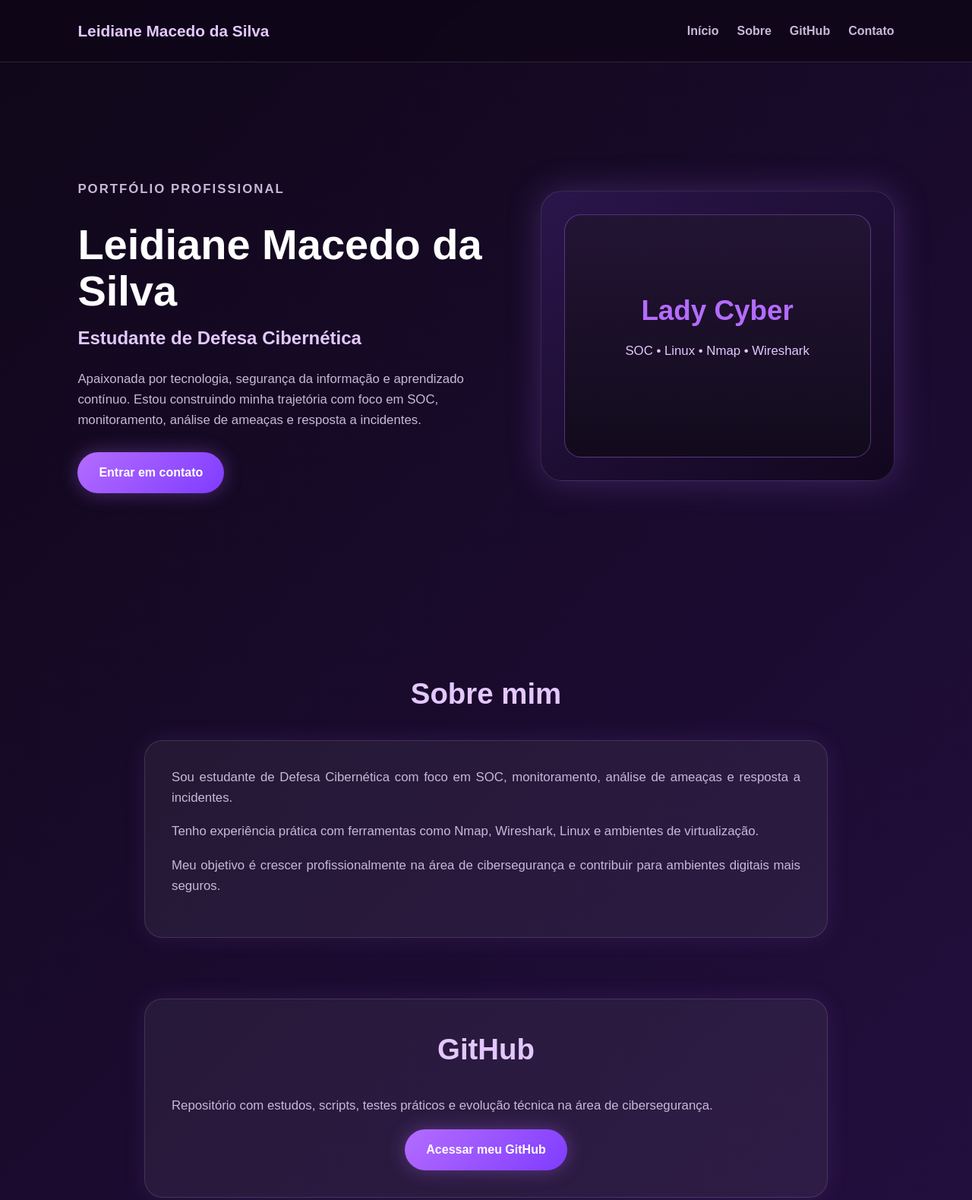
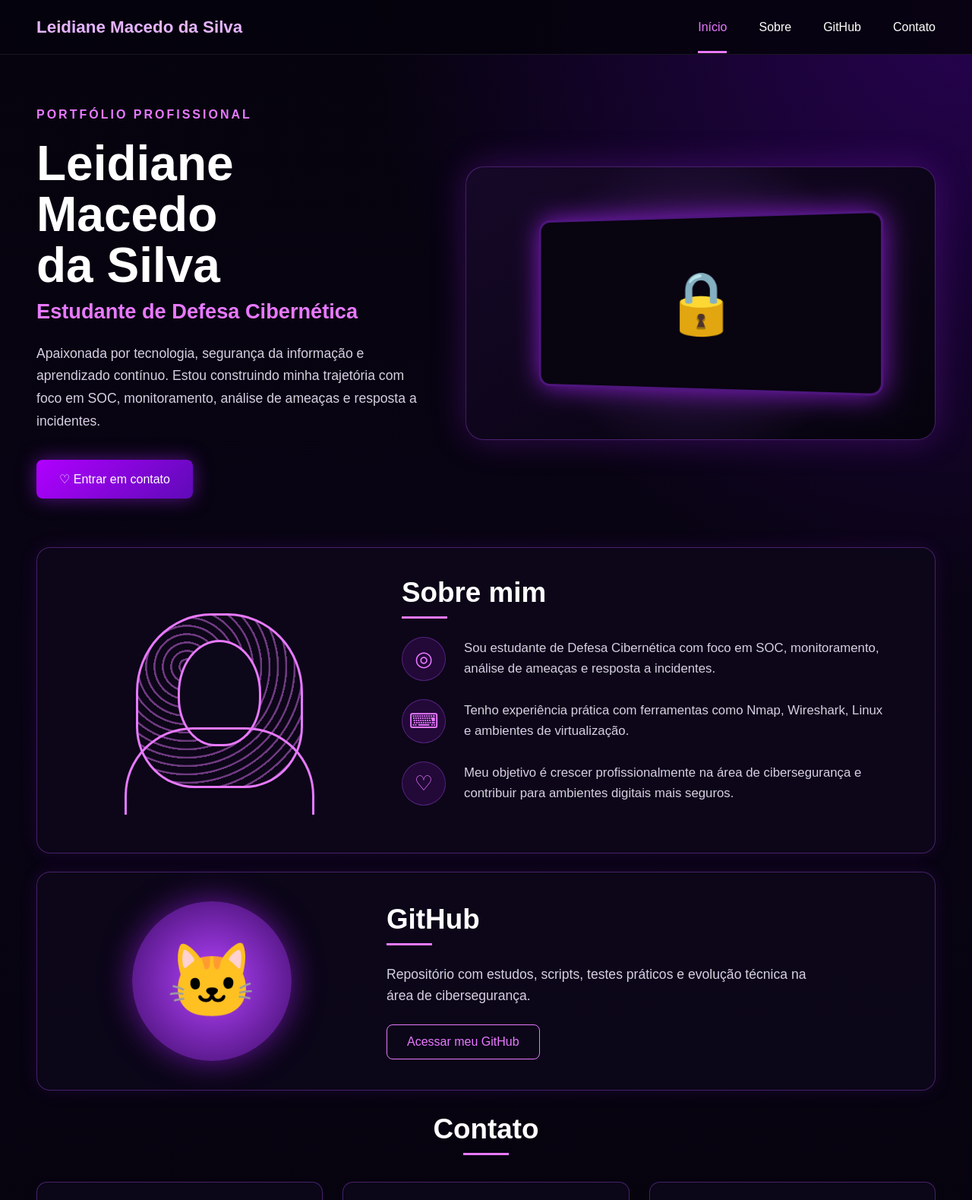
Before and after one commit to Ane-6/leidiane-portfolio, a plain HTML site: page index.html in a window 1280 px wide. Shown: the top 1579 px of the page at 76% size. Drawn offline with Linux system fonts and the light colour scheme.

Commit message:
novo layout portfólio

```diff
--- a/index.html
+++ b/index.html
@@ -1,14 +1,14 @@
 <!DOCTYPE html>
 <html lang="pt-BR">
 <head>
-  <meta charset="UTF-8" />
-  <meta name="viewport" content="width=device-width, initial-scale=1.0" />
+  <meta charset="UTF-8">
+  <meta name="viewport" content="width=device-width, initial-scale=1.0">
   <title>Leidiane Macedo da Silva | Lady Cyber</title>
-  <link rel="stylesheet" href="style.css" />
+  <link rel="stylesheet" href="style.css">
 </head>
 <body>
 
-  <header class="header">
+<header>
   <h1>Leidiane Macedo da Silva</h1>
 
   <nav>
@@ -19,10 +19,11 @@
   </nav>
 </header>
 
-  <section id="inicio" class="hero">
-    <div class="hero-text">
-      <p class="tag">Portfólio Profissional</p>
-      <h2>Leidiane Macedo da Silva</h2>
+<main id="inicio" class="hero">
+  <section class="hero-text">
+    <span>PORTFÓLIO PROFISSIONAL</span>
+
+    <h2>Leidiane Macedo<br>da Silva</h2>
     <h3>Estudante de Defesa Cibernética</h3>
 
     <p>
@@ -31,52 +32,60 @@
       análise de ameaças e resposta a incidentes.
     </p>
 
-      <a class="btn" href="#contato">Entrar em contato</a>
+    <a href="#contato" class="btn">♡ Entrar em contato</a>
+  </section>
+
+  <section class="notebook">
+    <div class="screen">
+      <div class="shield">🔒</div>
+    </div>
+  </section>
+</main>
+
+<section id="sobre" class="card about">
+  <div class="avatar">
+    <div class="hair"></div>
+    <div class="head"></div>
+    <div class="body"></div>
   </div>
 
-    <div class="hero-card">
-      <div class="screen">
-        <span>Lady Cyber</span>
-        <p>SOC • Linux • Nmap • Wireshark</p>
+  <div class="content">
+    <h2>Sobre mim</h2>
+
+    <div class="item">
+      <span>◎</span>
+      <p>Sou estudante de Defesa Cibernética com foco em SOC, monitoramento, análise de ameaças e resposta a incidentes.</p>
+    </div>
+
+    <div class="item">
+      <span>⌨</span>
+      <p>Tenho experiência prática com ferramentas como Nmap, Wireshark, Linux e ambientes de virtualização.</p>
+    </div>
+
+    <div class="item">
+      <span>♡</span>
+      <p>Meu objetivo é crescer profissionalmente na área de cibersegurança e contribuir para ambientes digitais mais seguros.</p>
     </div>
   </div>
 </section>
 
-  <section id="sobre" class="section">
-    <h2>Sobre mim</h2>
+<section id="github" class="card github">
+  <div class="github-icon">🐱</div>
 
-    <div class="about-box">
-      <p>
-        Sou estudante de Defesa Cibernética com foco em SOC, monitoramento,
-        análise de ameaças e resposta a incidentes.
-      </p>
-
-      <p>
-        Tenho experiência prática com ferramentas como Nmap, Wireshark, Linux
-        e ambientes de virtualização.
-      </p>
-
-      <p>
-        Meu objetivo é crescer profissionalmente na área de cibersegurança
-        e contribuir para ambientes digitais mais seguros.
-      </p>
-    </div>
-  </section>
-
-  <section id="github" class="section github">
+  <div>
     <h2>GitHub</h2>
-
     <p>
       Repositório com estudos, scripts, testes práticos e evolução técnica
       na área de cibersegurança.
     </p>
 
-    <a class="btn" href="https://github.com/Ane-6" target="_blank">
+    <a href="https://github.com/Ane-6" target="_blank" class="outline-btn">
       Acessar meu GitHub
     </a>
+  </div>
 </section>
 
-  <section id="contato" class="section">
+<section id="contato" class="contact">
   <h2>Contato</h2>
 
   <div class="contact-grid">
@@ -101,7 +110,7 @@
 </section>
 
 <footer>
-    <p>© 2026 Leidiane Macedo da Silva | Lady Cyber</p>
+  © 2026 Leidiane Macedo da Silva | Lady Cyber 💜
 </footer>
 
 </body>
--- a/style.css
+++ b/style.css
@@ -5,242 +5,368 @@
 }
 
 :root {
-  --bg: #0f0718;
-  --card: #1a0f2e;
-  --primary: #b46cff;
-  --secondary: #e4c7ff;
+  --bg: #05030d;
+  --card: #0d071a;
+  --purple: #a020f0;
+  --purple-light: #e879ff;
   --text: #ffffff;
-  --muted: #c9b8d8;
-  --border: rgba(255, 255, 255, 0.12);
+  --muted: #d8cfe4;
+  --border: rgba(180, 80, 255, 0.35);
 }
 
 body {
   font-family: Arial, Helvetica, sans-serif;
-  background: linear-gradient(135deg, #0f0718, #1b0b2f, #261044);
+  background:
+    radial-gradient(circle at top right, rgba(126, 0, 255, 0.28), transparent 35%),
+    linear-gradient(180deg, #05030d, #090414 45%, #05030d);
   color: var(--text);
-  line-height: 1.6;
+  min-height: 100vh;
 }
 
-.header {
-  width: 100%;
-  padding: 24px 8%;
+header {
+  height: 72px;
+  padding: 0 48px;
   display: flex;
   align-items: center;
   justify-content: space-between;
-  background: rgba(15, 7, 24, 0.85);
-  backdrop-filter: blur(10px);
-  position: sticky;
-  top: 0;
-  z-index: 10;
-  border-bottom: 1px solid var(--border);
+  border-bottom: 1px solid rgba(255, 255, 255, 0.08);
+  background: rgba(5, 3, 13, 0.9);
 }
 
-.header h1 {
-  font-size: 1.3rem;
-  color: var(--secondary);
+header h1 {
+  font-size: 1.4rem;
+  color: #e5b4ff;
 }
 
 nav {
   display: flex;
-  gap: 24px;
+  gap: 42px;
 }
 
 nav a {
-  color: var(--muted);
+  color: #fff;
   text-decoration: none;
-  font-weight: 600;
-  transition: 0.3s;
+  font-size: 1rem;
+  position: relative;
 }
 
-nav a:hover {
-  color: var(--primary);
+nav a:hover,
+nav a:first-child {
+  color: var(--purple-light);
+}
+
+nav a:first-child::after {
+  content: "";
+  width: 100%;
+  height: 3px;
+  background: var(--purple-light);
+  position: absolute;
+  left: 0;
+  bottom: -25px;
 }
 
 .hero {
-  min-height: 90vh;
-  padding: 80px 8%;
+  padding: 70px 48px 40px;
   display: grid;
-  grid-template-columns: 1.2fr 1fr;
+  grid-template-columns: 1fr 1.2fr;
+  align-items: center;
   gap: 50px;
-  align-items: center;
 }
 
-.tag {
-  color: var(--primary);
+.hero-text span {
+  color: var(--purple-light);
+  letter-spacing: 3px;
   font-weight: bold;
-  text-transform: uppercase;
-  letter-spacing: 2px;
-  margin-bottom: 12px;
 }
 
-.hero h2 {
-  font-size: 3.5rem;
-  line-height: 1.1;
-  margin-bottom: 12px;
+.hero-text h2 {
+  font-size: 4rem;
+  line-height: 1.05;
+  margin: 22px 0 10px;
 }
 
-.hero h3 {
-  font-size: 1.5rem;
-  color: var(--secondary);
-  margin-bottom: 22px;
+.hero-text h3 {
+  font-size: 1.7rem;
+  color: var(--purple-light);
+  margin-bottom: 25px;
 }
 
-.hero p {
-  max-width: 650px;
+.hero-text p {
+  max-width: 520px;
   color: var(--muted);
-  font-size: 1.05rem;
-  margin-bottom: 28px;
+  font-size: 1.1rem;
+  line-height: 1.7;
+  margin-bottom: 35px;
 }
 
 .btn {
   display: inline-block;
-  padding: 14px 28px;
-  border-radius: 30px;
-  background: linear-gradient(135deg, #b46cff, #7f3cff);
+  padding: 16px 30px;
+  background: linear-gradient(135deg, #b000ff, #5f0ab8);
   color: white;
+  border-radius: 8px;
   text-decoration: none;
-  font-weight: bold;
-  box-shadow: 0 0 25px rgba(180, 108, 255, 0.35);
-  transition: 0.3s;
+  box-shadow: 0 0 25px rgba(160, 32, 240, 0.5);
 }
 
-.btn:hover {
-  transform: translateY(-3px);
-  box-shadow: 0 0 35px rgba(180, 108, 255, 0.55);
-}
-
-.hero-card {
-  background: linear-gradient(145deg, #2b154b, #12071f);
+.notebook {
+  height: 360px;
+  background:
+    radial-gradient(circle, rgba(180, 80, 255, 0.25), transparent 60%),
+    linear-gradient(145deg, #160828, #05030d);
+  border-radius: 24px;
   border: 1px solid var(--border);
-  border-radius: 28px;
-  padding: 30px;
-  box-shadow: 0 0 45px rgba(180, 108, 255, 0.25);
+  display: flex;
+  align-items: center;
+  justify-content: center;
+  box-shadow: 0 0 45px rgba(160, 32, 240, 0.28);
 }
 
 .screen {
-  height: 320px;
-  border-radius: 22px;
-  background:
-    linear-gradient(rgba(180, 108, 255, 0.15), rgba(180, 108, 255, 0.05)),
-    #090510;
-  border: 1px solid rgba(180, 108, 255, 0.4);
-  display: flex;
-  flex-direction: column;
-  align-items: center;
-  justify-content: center;
+  width: 75%;
+  height: 230px;
+  background: #080410;
+  border: 3px solid #4e167d;
+  border-radius: 16px;
+  display: grid;
+  place-items: center;
+  transform: perspective(800px) rotateY(-12deg);
+  box-shadow: 0 0 35px rgba(160, 32, 240, 0.8);
 }
 
-.screen span {
-  font-size: 2.3rem;
-  font-weight: bold;
-  color: var(--primary);
+.shield {
+  font-size: 5rem;
+  color: var(--purple-light);
 }
 
-.screen p {
-  margin-top: 10px;
-  color: var(--secondary);
+.card {
+  width: calc(100% - 96px);
+  margin: 24px auto;
+  padding: 38px 60px;
+  background: rgba(13, 7, 26, 0.88);
+  border: 1px solid var(--border);
+  border-radius: 18px;
+  box-shadow: 0 0 25px rgba(160, 32, 240, 0.12);
 }
 
-.section {
-  padding: 80px 8%;
+.about {
+  display: grid;
+  grid-template-columns: 360px 1fr;
+  gap: 60px;
+  align-items: center;
 }
 
-.section h2 {
-  font-size: 2.4rem;
-  color: var(--secondary);
-  margin-bottom: 30px;
+.avatar {
+  height: 300px;
+  position: relative;
+  display: flex;
+  justify-content: center;
+  align-items: end;
+}
+
+.hair {
+  width: 220px;
+  height: 230px;
+  border: 3px solid var(--purple-light);
+  border-radius: 45% 45% 35% 35%;
+  position: absolute;
+  bottom: 35px;
+  background:
+    repeating-radial-gradient(circle at 30% 30%, transparent 0 8px, rgba(232,121,255,0.45) 9px 11px);
+}
+
+.head {
+  width: 110px;
+  height: 140px;
+  border: 3px solid var(--purple-light);
+  border-radius: 50% 50% 45% 45%;
+  background: #0d071a;
+  position: absolute;
+  bottom: 90px;
+}
+
+.body {
+  width: 250px;
+  height: 115px;
+  border: 3px solid var(--purple-light);
+  border-bottom: none;
+  border-radius: 90px 90px 0 0;
+  position: absolute;
+  bottom: 0;
+}
+
+.content h2,
+.github h2,
+.contact h2 {
+  font-size: 2.3rem;
+  margin-bottom: 24px;
+}
+
+.content h2::after,
+.github h2::after,
+.contact h2::after {
+  content: "";
+  display: block;
+  width: 60px;
+  height: 3px;
+  background: var(--purple-light);
+  margin-top: 10px;
+}
+
+.item {
+  display: flex;
+  align-items: center;
+  gap: 24px;
+  margin-bottom: 24px;
+}
+
+.item span {
+  min-width: 58px;
+  height: 58px;
+  border-radius: 50%;
+  border: 1px solid var(--border);
+  background: rgba(160, 32, 240, 0.15);
+  display: grid;
+  place-items: center;
+  color: var(--purple-light);
+  font-size: 1.7rem;
+}
+
+.item p {
+  color: var(--muted);
+  font-size: 1.05rem;
+  line-height: 1.6;
+}
+
+.github {
+  display: grid;
+  grid-template-columns: 340px 1fr;
+  align-items: center;
+  gap: 60px;
+}
+
+.github-icon {
+  width: 210px;
+  height: 210px;
+  margin: auto;
+  border-radius: 50%;
+  display: grid;
+  place-items: center;
+  font-size: 6rem;
+  background: radial-gradient(circle, #b442ff, #3a0b63);
+  box-shadow: 0 0 40px rgba(160, 32, 240, 0.6);
+}
+
+.github p {
+  color: var(--muted);
+  font-size: 1.1rem;
+  max-width: 580px;
+  line-height: 1.6;
+  margin-bottom: 24px;
+}
+
+.outline-btn {
+  display: inline-block;
+  padding: 13px 26px;
+  border: 1px solid var(--purple-light);
+  border-radius: 8px;
+  color: var(--purple-light);
+  text-decoration: none;
+}
+
+.contact {
+  width: calc(100% - 96px);
+  margin: 30px auto;
   text-align: center;
 }
 
-.about-box,
-.github {
-  max-width: 900px;
-  margin: auto;
-  background: rgba(255, 255, 255, 0.06);
-  border: 1px solid var(--border);
-  border-radius: 24px;
-  padding: 35px;
-  box-shadow: 0 0 30px rgba(180, 108, 255, 0.12);
-}
-
-.about-box p,
-.github p {
-  color: var(--muted);
-  font-size: 1.05rem;
-  margin-bottom: 18px;
-  text-align: justify;
-}
-
-.github {
-  text-align: center;
+.contact h2::after {
+  margin-left: auto;
+  margin-right: auto;
 }
 
 .contact-grid {
   display: grid;
   grid-template-columns: repeat(3, 1fr);
-  gap: 22px;
+  gap: 26px;
+  margin-top: 35px;
 }
 
 .contact-card {
-  background: rgba(255, 255, 255, 0.06);
+  padding: 34px 20px;
+  background: rgba(13, 7, 26, 0.9);
   border: 1px solid var(--border);
-  border-radius: 22px;
-  padding: 28px;
-  text-align: center;
-  transition: 0.3s;
-}
-
-.contact-card:hover {
-  transform: translateY(-5px);
-  box-shadow: 0 0 25px rgba(180, 108, 255, 0.25);
+  border-radius: 14px;
 }
 
 .contact-card span {
-  font-size: 2rem;
-  color: var(--primary);
+  width: 78px;
+  height: 78px;
+  margin: 0 auto 18px;
+  border-radius: 50%;
+  border: 1px solid var(--purple-light);
+  background: rgba(160, 32, 240, 0.25);
+  display: grid;
+  place-items: center;
+  font-size: 2.1rem;
+  color: var(--purple-light);
 }
 
 .contact-card h3 {
-  margin: 12px 0 8px;
-  color: var(--secondary);
+  font-size: 1.25rem;
+  margin-bottom: 10px;
 }
 
 .contact-card p {
-  color: var(--muted);
-  word-break: break-word;
+  color: var(--purple-light);
 }
 
 footer {
+  width: calc(100% - 96px);
+  margin: 40px auto 0;
+  padding: 24px;
   text-align: center;
-  padding: 24px;
   color: var(--muted);
-  border-top: 1px solid var(--border);
-  background: rgba(15, 7, 24, 0.9);
+  border-top: 1px solid rgba(255, 255, 255, 0.12);
 }
 
 @media (max-width: 900px) {
-  .header {
+  header {
+    height: auto;
+    padding: 24px;
     flex-direction: column;
-    gap: 18px;
+    gap: 20px;
   }
 
   nav {
+    gap: 20px;
     flex-wrap: wrap;
     justify-content: center;
   }
 
-  .hero {
-    grid-template-columns: 1fr;
-    text-align: center;
+  nav a:first-child::after {
+    display: none;
   }
 
-  .hero h2 {
-    font-size: 2.5rem;
+  .hero,
+  .about,
+  .github {
+    grid-template-columns: 1fr;
   }
 
-  .hero p {
-    margin-left: auto;
-    margin-right: auto;
+  .hero {
+    padding: 50px 24px;
+  }
+
+  .hero-text h2 {
+    font-size: 2.7rem;
+  }
+
+  .card,
+  .contact,
+  footer {
+    width: calc(100% - 32px);
+    padding: 28px;
   }
 
   .contact-grid {
```
Lines whose indentation alone changed are shown as unchanged.
